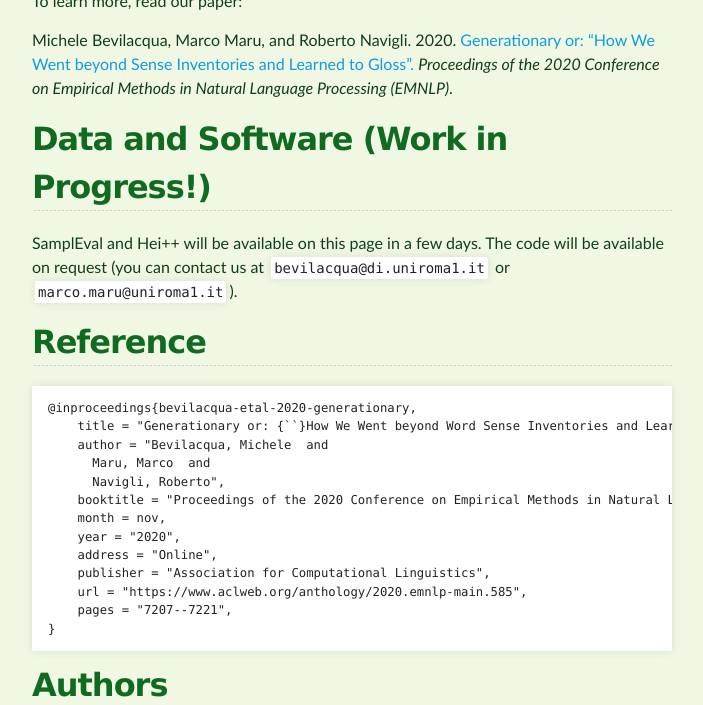
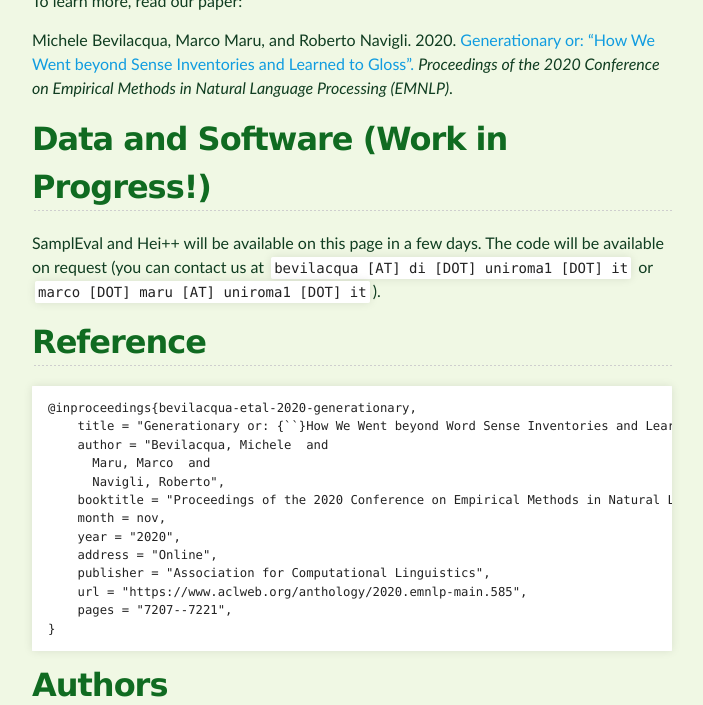
Before and after one commit to SapienzaNLP/generationary-web, a Jekyll site: the page built from index.md, in a window 1280 px wide and 900 px high, scrolled down 460 px, cut to the strip 0-705 px from the top of the window. Shown: the whole strip, without its empty margins (288-991 px from the left). Built offline with Jekyll 4.4.1, drawn with Linux system fonts in a browser that asks for light colours.

Commit message:
Update index.md

````diff
--- a/index.md
+++ b/index.md
@@ -12,7 +12,7 @@ To learn more, read our paper:
 Michele Bevilacqua, Marco Maru, and Roberto Navigli. 2020. [Generationary or: “How We Went beyond Sense Inventories and Learned to Gloss”.](https://www.aclweb.org/anthology/2020.emnlp-main.585.pdf) *Proceedings of the 2020 Conference on Empirical Methods in Natural Language Processing (EMNLP)*.
 
 ## Data and Software (Work in Progress!)
-SamplEval and Hei++ will be available on this page in a few days. The code will be available on request (you can contact us at `bevilacqua@di.uniroma1.it` or `marco.maru@uniroma1.it`).
+SamplEval and Hei++ will be available on this page in a few days. The code will be available on request (you can contact us at `bevilacqua [AT] di [DOT] uniroma1 [DOT] it` or `marco [DOT] maru [AT] uniroma1 [DOT] it`).
 
 ## Reference
 ```
````
